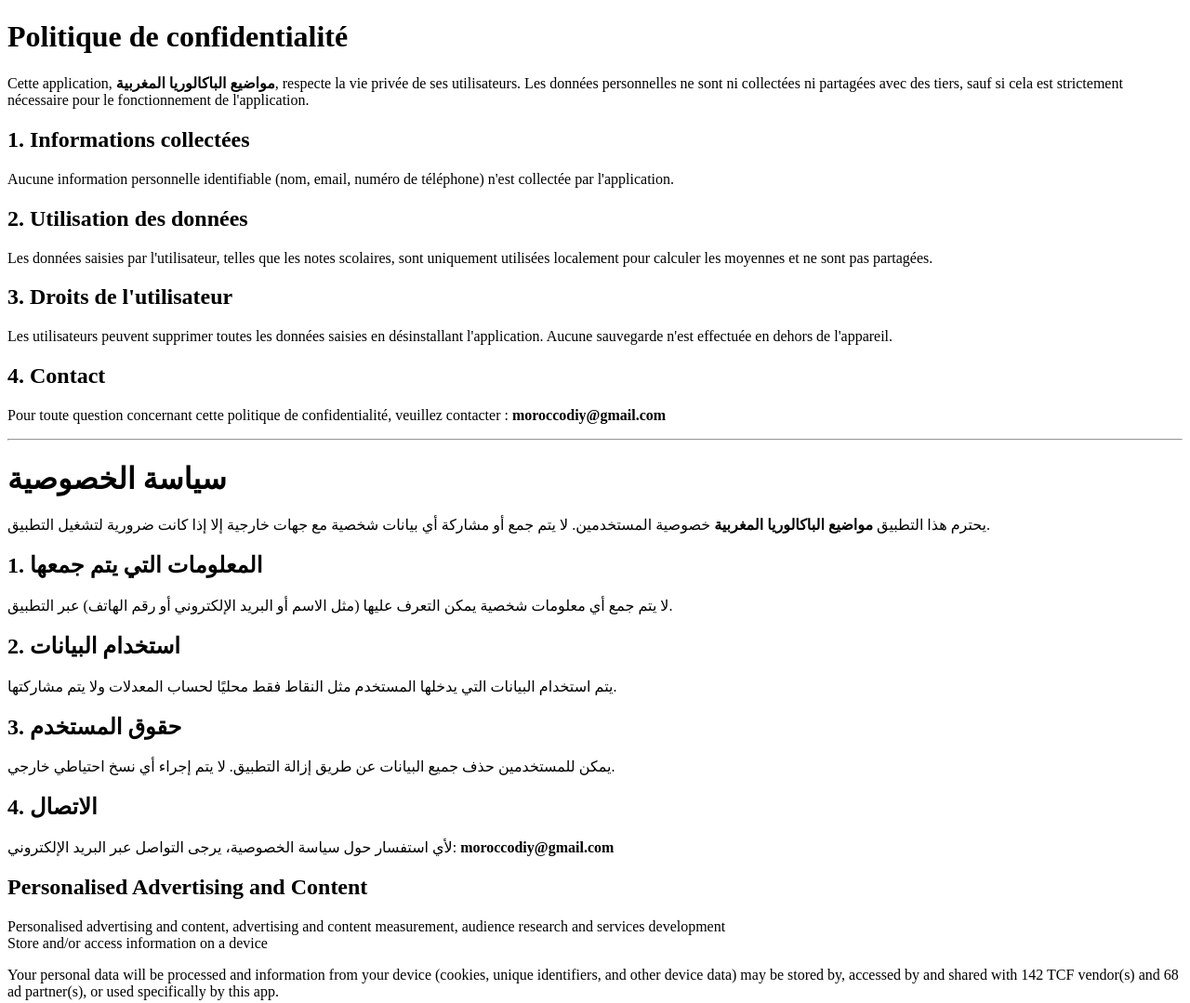
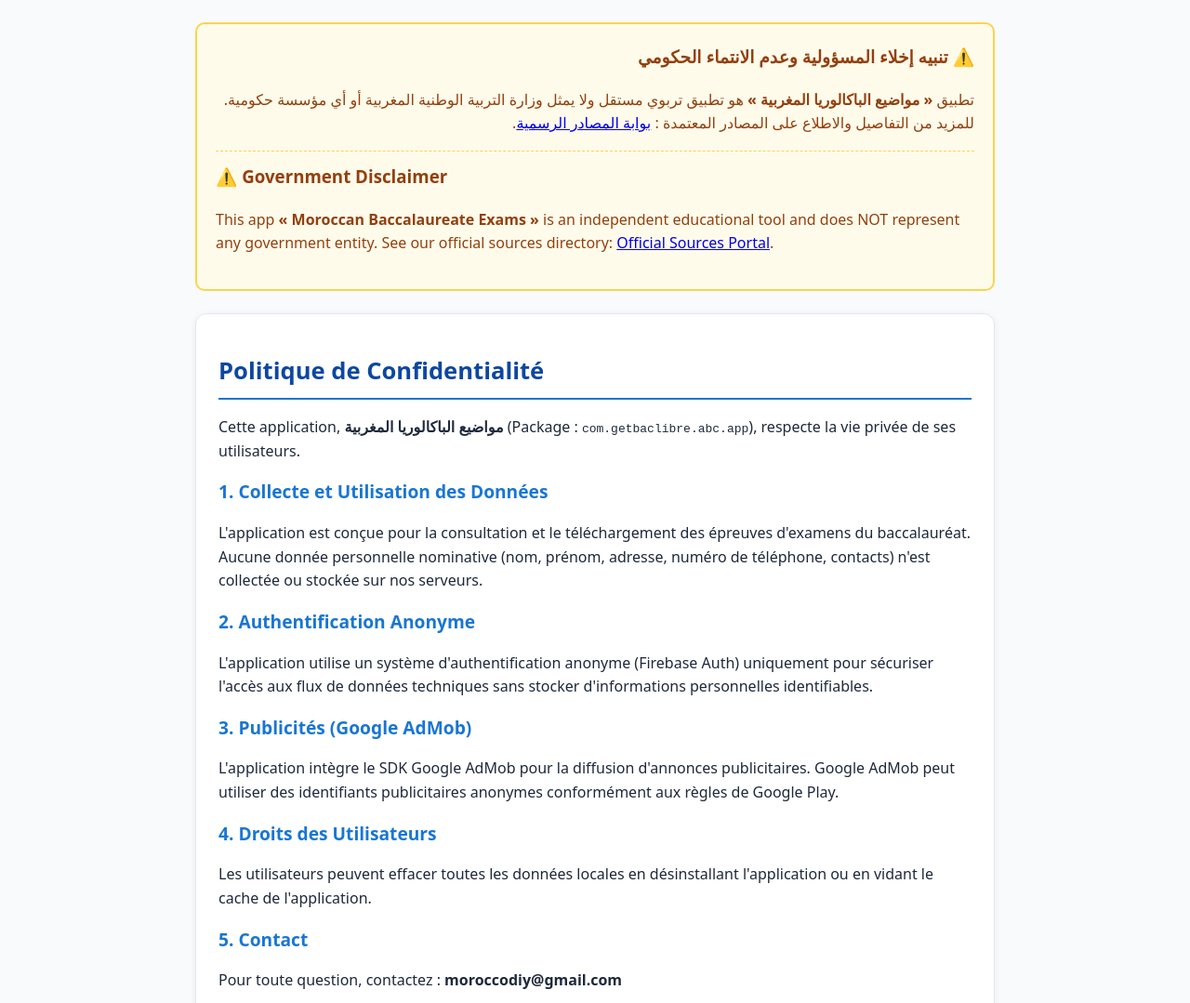
Before and after one commit to ABOURAYAN2019/mypolicy, a website: page sujetbac.html in a window 1280 px wide. Shown: the top 1079 px of the page at 93% size. Drawn offline with Linux system fonts and the light colour scheme.

Commit message:
Update sources and privacy policy for sujetbac com.getbaclibre.abc.app

```diff
--- a/sujetbac.html
+++ b/sujetbac.html
@@ -1,88 +1,130 @@
 <!DOCTYPE html>
-<html lang="fr">
-
+<html lang="fr" dir="ltr">
 <head>
   <meta charset="UTF-8" />
   <meta name="viewport" content="width=device-width, initial-scale=1.0" />
-  <title>Politique de confidentialité - مواضيع الباكالوريا المغربية</title>
+  <title>Politique de Confidentialité — مواضيع الباكالوريا المغربية</title>
+  <style>
+    :root {
+      --primary: #1976d2;
+      --primary-dark: #0d47a1;
+      --bg: #f8fafc;
+      --card-bg: #ffffff;
+      --text: #1e293b;
+      --border: #e2e8f0;
+      --warning-bg: #fffbeb;
+      --warning-border: #fcd34d;
+      --warning-text: #92400e;
+    }
+    body {
+      font-family: system-ui, -apple-system, 'Segoe UI', Roboto, Helvetica, Arial, sans-serif;
+      line-height: 1.6;
+      background: var(--bg);
+      color: var(--text);
+      max-width: 860px;
+      margin: 0 auto;
+      padding: 24px 16px;
+    }
+    .card {
+      background: var(--card-bg);
+      border-radius: 12px;
+      padding: 24px;
+      margin-bottom: 24px;
+      box-shadow: 0 2px 8px rgba(0,0,0,0.06);
+      border: 1px solid var(--border);
+    }
+    .disclaimer {
+      background: var(--warning-bg);
+      border: 2px solid var(--warning-border);
+      color: var(--warning-text);
+      border-radius: 10px;
+      padding: 20px;
+      margin-bottom: 24px;
+    }
+    h1 {
+      color: var(--primary-dark);
+      font-size: 1.6rem;
+      border-bottom: 2px solid var(--primary);
+      padding-bottom: 8px;
+    }
+    h2 {
+      color: var(--primary);
+      font-size: 1.2rem;
+    }
+    .rtl {
+      direction: rtl;
+      text-align: right;
+    }
+  </style>
 </head>
+<body>
 
-<body>
-  <h1>Politique de confidentialité</h1>
+  <div class="disclaimer">
+    <div class="rtl">
+      <h3 style="margin-top:0;">⚠️ تنبيه إخلاء المسؤولية وعدم الانتماء الحكومي</h3>
       <p>
-    Cette application, <strong>مواضيع الباكالوريا المغربية</strong>,
-    respecte la vie privée de ses utilisateurs. Les données personnelles ne
-    sont ni collectées ni partagées avec des tiers, sauf si cela est
-    strictement nécessaire pour le fonctionnement de l'application.
+        تطبيق <strong>« مواضيع الباكالوريا المغربية »</strong> هو تطبيق تربوي مستقل ولا يمثل وزارة التربية الوطنية المغربية أو أي مؤسسة حكومية. للمزيد من التفاصيل والاطلاع على المصادر المعتمدة : <a href="sources_bac.html">بوابة المصادر الرسمية</a>.
       </p>
-  <h2>1. Informations collectées</h2>
+    </div>
+    <hr style="border:0; border-top:1px dashed var(--warning-border); margin:12px 0;" />
+    <div>
+      <h3 style="margin-top:0;">⚠️ Government Disclaimer</h3>
       <p>
-    Aucune information personnelle identifiable (nom, email, numéro de
-    téléphone) n'est collectée par l'application.
+        This app <strong>« Moroccan Baccalaureate Exams »</strong> is an independent educational tool and does NOT represent any government entity. See our official sources directory: <a href="sources_bac.html">Official Sources Portal</a>.
       </p>
-  <h2>2. Utilisation des données</h2>
+    </div>
+  </div>
+
+  <div class="card">
+    <h1>Politique de Confidentialité</h1>
     <p>
-    Les données saisies par l'utilisateur, telles que les notes scolaires,
-    sont uniquement utilisées localement pour calculer les moyennes et ne sont
-    pas partagées.
+      Cette application, <strong>مواضيع الباكالوريا المغربية</strong> (Package : <code>com.getbaclibre.abc.app</code>), respecte la vie privée de ses utilisateurs.
     </p>
-  <h2>3. Droits de l'utilisateur</h2>
+
+    <h2>1. Collecte et Utilisation des Données</h2>
     <p>
-    Les utilisateurs peuvent supprimer toutes les données saisies en
-    désinstallant l'application. Aucune sauvegarde n'est effectuée en dehors
-    de l'appareil.
+      L'application est conçue pour la consultation et le téléchargement des épreuves d'examens du baccalauréat. Aucune donnée personnelle nominative (nom, prénom, adresse, numéro de téléphone, contacts) n'est collectée ou stockée sur nos serveurs.
     </p>
-  <h2>4. Contact</h2>
+
+    <h2>2. Authentification Anonyme</h2>
     <p>
-    Pour toute question concernant cette politique de confidentialité,
-    veuillez contacter : <strong>moroccodiy@gmail.com</strong>
+      L'application utilise un système d'authentification anonyme (Firebase Auth) uniquement pour sécuriser l'accès aux flux de données techniques sans stocker d'informations personnelles identifiables.
     </p>
-  <hr />
+
+    <h2>3. Publicités (Google AdMob)</h2>
+    <p>
+      L'application intègre le SDK Google AdMob pour la diffusion d'annonces publicitaires. Google AdMob peut utiliser des identifiants publicitaires anonymes conformément aux règles de Google Play.
+    </p>
+
+    <h2>4. Droits des Utilisateurs</h2>
+    <p>
+      Les utilisateurs peuvent effacer toutes les données locales en désinstallant l'application ou en vidant le cache de l'application.
+    </p>
+
+    <h2>5. Contact</h2>
+    <p>
+      Pour toute question, contactez : <strong>moroccodiy@gmail.com</strong>
+    </p>
+  </div>
+
+  <div class="card rtl">
     <h1>سياسة الخصوصية</h1>
     <p>
-    يحترم هذا التطبيق <strong>مواضيع الباكالوريا المغربية</strong> خصوصية
-    المستخدمين. لا يتم جمع أو مشاركة أي بيانات شخصية مع جهات خارجية إلا إذا
-    كانت ضرورية لتشغيل التطبيق.
+      يحترم تطبيق <strong>مواضيع الباكالوريا المغربية</strong> خصوصية جميع المستخدمين.
     </p>
-  <h2>1. المعلومات التي يتم جمعها</h2>
+    <h2>1. جمع واستخدام البيانات</h2>
     <p>
-    لا يتم جمع أي معلومات شخصية يمكن التعرف عليها (مثل الاسم أو البريد
-    الإلكتروني أو رقم الهاتف) عبر التطبيق.
+      التطبيق مخصص لتحميل ومراجعة مواضيع الامتحانات السابقة. لا يتم جمع أو حفظ أي بيانات شخصية (مثل الاسم أو الهاتف أو البريد الإلكتروني).
     </p>
-  <h2>2. استخدام البيانات</h2>
+    <h2>2. الإعلانات</h2>
     <p>
-    يتم استخدام البيانات التي يدخلها المستخدم مثل النقاط فقط محليًا لحساب
-    المعدلات ولا يتم مشاركتها.
+      يعتمد التطبيق على شبكة Google AdMob لعرض الإعلانات لدعم استمرار التطبيق المجاني.
     </p>
-  <h2>3. حقوق المستخدم</h2>
+    <h2>3. التواصل</h2>
     <p>
-    يمكن للمستخدمين حذف جميع البيانات عن طريق إزالة التطبيق. لا يتم إجراء أي
-    نسخ احتياطي خارجي.
+      لأي استفسار : <strong>moroccodiy@gmail.com</strong>
     </p>
-  <h2>4. الاتصال</h2>
-  <p>
-    لأي استفسار حول سياسة الخصوصية، يرجى التواصل عبر البريد الإلكتروني:
-    <strong>moroccodiy@gmail.com</strong>
-  </p>
+  </div>
 
-  <h2>Personalised Advertising and Content</h2>
-  <p>
-    Personalised advertising and content, advertising and content measurement, audience research and services
-    development
-    <br>
-    Store and/or access information on a device
-  </p>
-
-  <p>
-    Your personal data will be processed and information from your device (cookies, unique identifiers, and other device
-    data) may be stored by, accessed by and shared with 142 TCF vendor(s) and 68 ad partner(s), or used specifically by
-    this app.
-  </p>
-  <p>
-    Some vendors may process your personal data on the basis of legitimate interest, which you can object to by managing
-    your options below. Look for a link or button in the app menu to manage or withdraw consent in privacy and cookie
-    settings.
-  </p>
 </body>
-
 </html>
```
Also changed, not shown: sources_bac.html (added, +154 -0 lines). Lines whose indentation alone changed are shown as unchanged.
